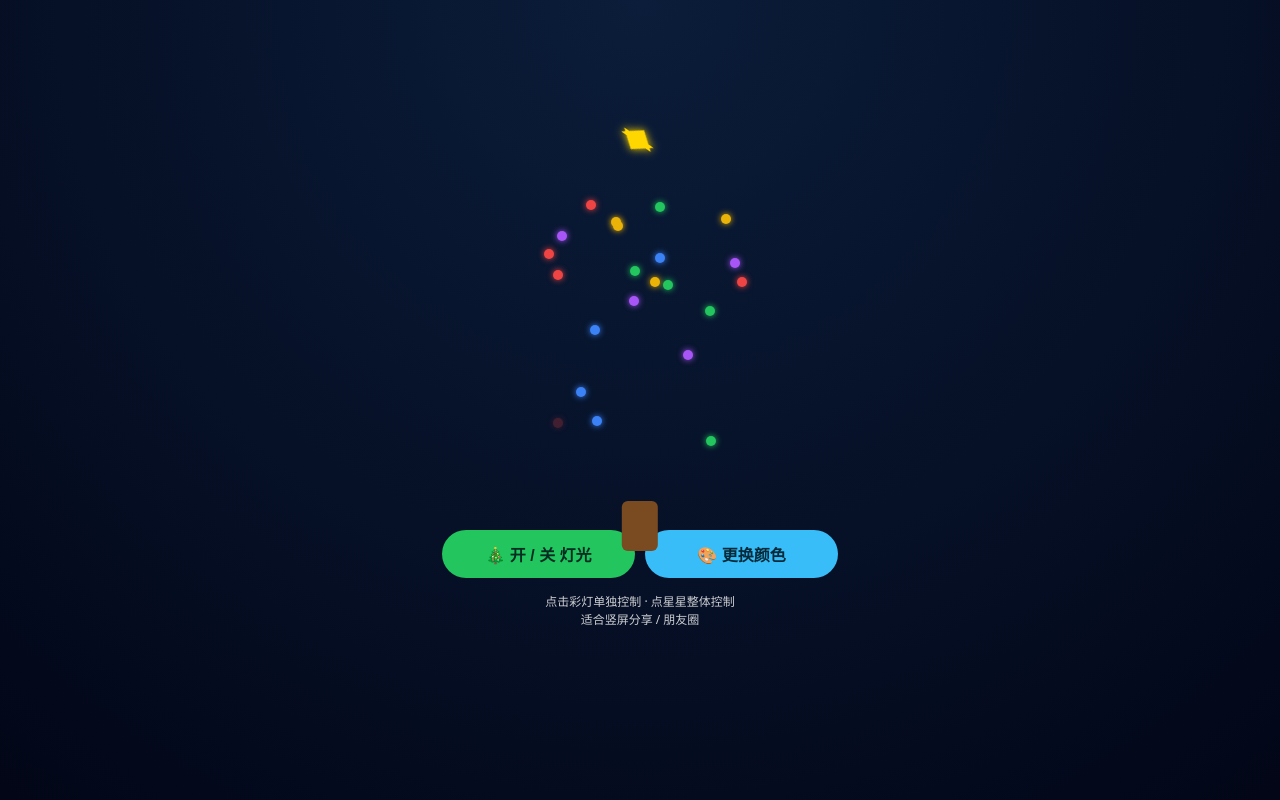
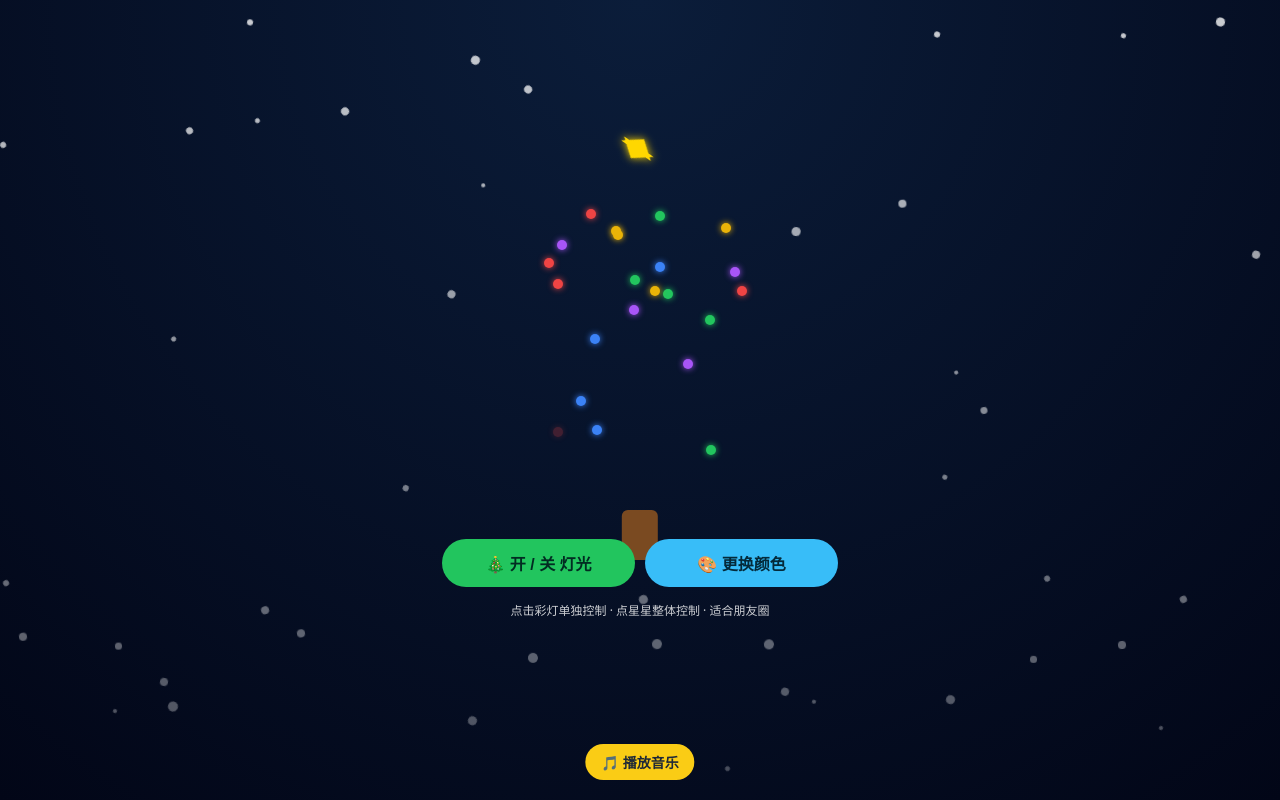
Before and after one commit to hailang20071207-jpg/christmas-tree, a plain HTML site: page index.html in a window 1280 px wide. Both pictures are taken after a click on the element 558 px from the left and 423 px from the top of the page. Drawn offline with Linux system fonts and the light colour scheme.

Commit message:
更新 index.html

```diff
--- a/index.html
+++ b/index.html
@@ -1,38 +1,36 @@
-<!DOCTYPE html>
-<html lang="zh-CN">
+<!DOCTYPE html><html lang="zh-CN">
 <head>
-  <meta charset="UTF-8" />
-  <meta name="viewport" content="width=device-width, initial-scale=1.0, maximum-scale=1.0, user-scalable=no" />
-  <title>可互动圣诞树</title>
+<meta charset="UTF-8">
+<meta name="viewport" content="width=device-width, initial-scale=1.0, maximum-scale=1.0, user-scalable=no">
+<title>终极朋友圈圣诞树</title>
 <style>
 body {
   margin: 0;
   min-height: 100vh;
   display: flex;
+  justify-content: center;
   align-items: center;
-      justify-content: center;
   background: radial-gradient(circle at top, #0b1d3a, #020617);
   color: #fff;
   font-family: system-ui, -apple-system, BlinkMacSystemFont, 'Segoe UI', sans-serif;
+  overflow: hidden;
 }
-
 .scene {
   width: 100%;
-      max-width: 420px; /* 手机竖屏友好 */
+  max-width: 420px;
   padding: 16px 12px 24px;
   box-sizing: border-box;
   display: flex;
   flex-direction: column;
   align-items: center;
   gap: 14px;
+  position: relative;
 }
-
 .tree {
   position: relative;
   width: min(260px, 90vw);
   height: calc(min(260px, 90vw) * 1.35);
 }
-
 .layer {
   position: absolute;
   left: 50%;
@@ -45,7 +43,6 @@
 .layer.l1 { top: 0; }
 .layer.l2 { top: 18%; border-bottom-width: 32%; }
 .layer.l3 { top: 38%; border-bottom-width: 36%; }
-
 .trunk {
   position: absolute;
   bottom: -10%;
@@ -56,7 +53,6 @@
   background: #7a4a21;
   border-radius: 6px;
 }
-
 .star {
   position: absolute;
   top: -10%;
@@ -81,12 +77,10 @@
   border-top: 14px solid gold;
   border-left: 18px solid transparent;
 }
-
 @keyframes twinkle {
-      0%, 100% { filter: drop-shadow(0 0 4px gold); }
+  0%,100% { filter: drop-shadow(0 0 4px gold); }
   50% { filter: drop-shadow(0 0 10px gold); }
 }
-
 .light {
   position: absolute;
   width: 10px;
@@ -97,14 +91,14 @@
   cursor: pointer;
   touch-action: manipulation;
 }
-
 .controls {
   width: 100%;
   display: grid;
   grid-template-columns: 1fr 1fr;
   gap: 10px;
+  position: relative;
+  z-index: 2;
 }
-
 button {
   padding: 12px 0;
   border-radius: 999px;
@@ -116,11 +110,37 @@
   font-weight: 600;
 }
 button.secondary { background: #38bdf8; color: #042a3a; }
-
-    .hint {
-      font-size: 12px;
-      opacity: .8;
-      text-align: center;
+.hint { font-size: 12px; opacity: .8; text-align: center; position: relative; z-index:2; }
+.snowflake {
+  position: fixed;
+  top: -10px;
+  width: 8px;
+  height: 8px;
+  background: white;
+  border-radius: 50%;
+  opacity: 0.8;
+  pointer-events: none;
+  animation-name: fall;
+  animation-timing-function: linear;
+  animation-iteration-count: infinite;
+}
+@keyframes fall {
+  0% { transform: translateY(0) rotate(0deg); opacity: 0.8; }
+  100% { transform: translateY(110vh) rotate(360deg); opacity: 0.2; }
+}
+#playMusic {
+  position: fixed;
+  bottom: 20px;
+  left: 50%;
+  transform: translateX(-50%);
+  z-index: 3;
+  padding: 8px 16px;
+  border-radius: 999px;
+  border: none;
+  font-size: 14px;
+  background: #facc15;
+  color: #1f2937;
+  cursor: pointer;
 }
 </style>
 </head>
@@ -133,75 +153,35 @@
     <div class="layer l3"></div>
     <div class="trunk"></div>
   </div>
-
   <div class="controls">
     <button id="toggle">🎄 开 / 关 灯光</button>
     <button id="shuffle" class="secondary">🎨 更换颜色</button>
   </div>
-
-    <div class="hint">点击彩灯单独控制 · 点星星整体控制<br/>适合竖屏分享 / 朋友圈</div>
+  <div class="hint">点击彩灯单独控制 · 点星星整体控制 · 适合朋友圈</div>
+  <audio id="bgm" loop>
+    <source src="https://actions.google.com/sounds/v1/holiday/christmas_bells.ogg" type="audio/ogg">
+  </audio>
+  <button id="playMusic">🎵 播放音乐</button>
 </div>
-
 <script>
-    const tree = document.getElementById('tree');
-    const toggleBtn = document.getElementById('toggle');
-    const shuffleBtn = document.getElementById('shuffle');
-    const star = document.getElementById('star');
-
-    const colors = ['#ef4444', '#22c55e', '#3b82f6', '#eab308', '#a855f7'];
-    let lightsOn = true;
-
-    function random(min, max) {
-      return Math.random() * (max - min) + min;
-    }
-
-    const lights = [];
-    const rect = () => tree.getBoundingClientRect();
-
-    for (let i = 0; i < 22; i++) {
-      const l = document.createElement('div');
-      l.className = 'light';
-      l.style.left = random(15, rect().width - 25) + 'px';
-      l.style.top = random(30, rect().height - 60) + 'px';
-      l.style.color = colors[i % colors.length];
-      l.style.background = l.style.color;
-      l.dataset.on = '1';
-      l.addEventListener('click', (e) => {
-        e.stopPropagation();
-        toggleLight(l);
-      });
-      tree.appendChild(l);
-      lights.push(l);
-    }
-
-    function toggleLight(l) {
-      if (l.dataset.on === '1') {
-        l.style.opacity = '0.25';
-        l.dataset.on = '0';
-      } else {
-        l.style.opacity = '1';
-        l.dataset.on = '1';
-      }
-    }
-
-    function setAll(on) {
-      lightsOn = on;
-      lights.forEach(l => {
-        l.dataset.on = on ? '1' : '0';
-        l.style.opacity = on ? '1' : '0.25';
-      });
-    }
-
-    toggleBtn.onclick = () => setAll(!lightsOn);
-    star.onclick = () => setAll(!lightsOn);
-
-    shuffleBtn.onclick = () => {
-      lights.forEach(l => {
-        const c = colors[Math.floor(Math.random() * colors.length)];
-        l.style.color = c;
-        l.style.background = c;
-      });
-    };
+const tree=document.getElementById('tree');
+const toggleBtn=document.getElementById('toggle');
+const shuffleBtn=document.getElementById('shuffle');
+const star=document.getElementById('star');
+const bgm=document.getElementById('bgm');
+const playMusicBtn=document.getElementById('playMusic');
+const colors=['#ef4444','#22c55e','#3b82f6','#eab308','#a855f7'];
+let lightsOn=true;
+function random(min,max){return Math.random()*(max-min)+min;}
+const lights=[];
+for(let i=0;i<22;i++){const l=document.createElement('div');l.className='light';l.style.left=random(15,tree.clientWidth-25)+'px';l.style.top=random(30,tree.clientHeight-60)+'px';l.style.color=colors[i%colors.length];l.style.background=l.style.color;l.dataset.on='1';l.addEventListener('click',e=>{e.stopPropagation();toggleLight(l);});tree.appendChild(l);lights.push(l);}
+function toggleLight(l){if(l.dataset.on==='1'){l.style.opacity='0.25';l.dataset.on='0';}else{l.style.opacity='1';l.dataset.on='1';}}
+function setAll(on){lightsOn=on;lights.forEach(l=>{l.dataset.on=on?'1':'0';l.style.opacity=on?'1':'0.25';});}
+toggleBtn.onclick=()=>setAll(!lightsOn);
+star.onclick=()=>setAll(!lightsOn);
+shuffleBtn.onclick=()=>lights.forEach(l=>{const c=colors[Math.floor(Math.random()*colors.length)];l.style.color=c;l.style.background=c;});
+playMusicBtn.onclick=()=>{if(bgm.paused){bgm.play();playMusicBtn.textContent='🔇 停止音乐';}else{bgm.pause();playMusicBtn.textContent='🎵 播放音乐';}};
+for(let i=0;i<50;i++){const snow=document.createElement('div');snow.className='snowflake';snow.style.left=random(0,100)+'vw';snow.style.animationDuration=random(5,12)+'s';snow.style.opacity=random(0.3,0.8);snow.style.width=random(4,10)+'px';snow.style.height=snow.style.width;document.body.appendChild(snow);}
 </script>
 </body>
 </html>
```
Lines whose indentation alone changed are shown as unchanged.
